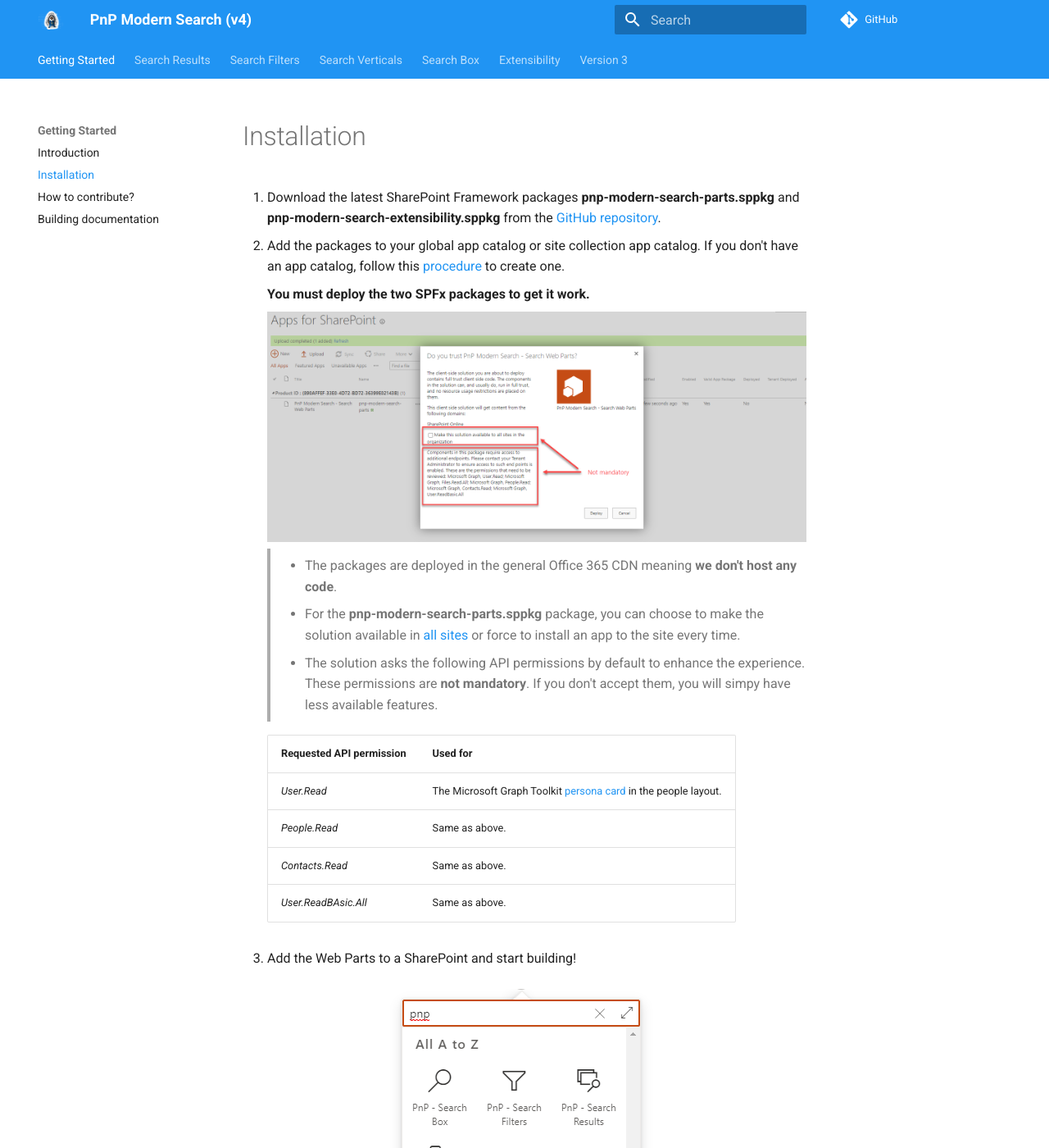
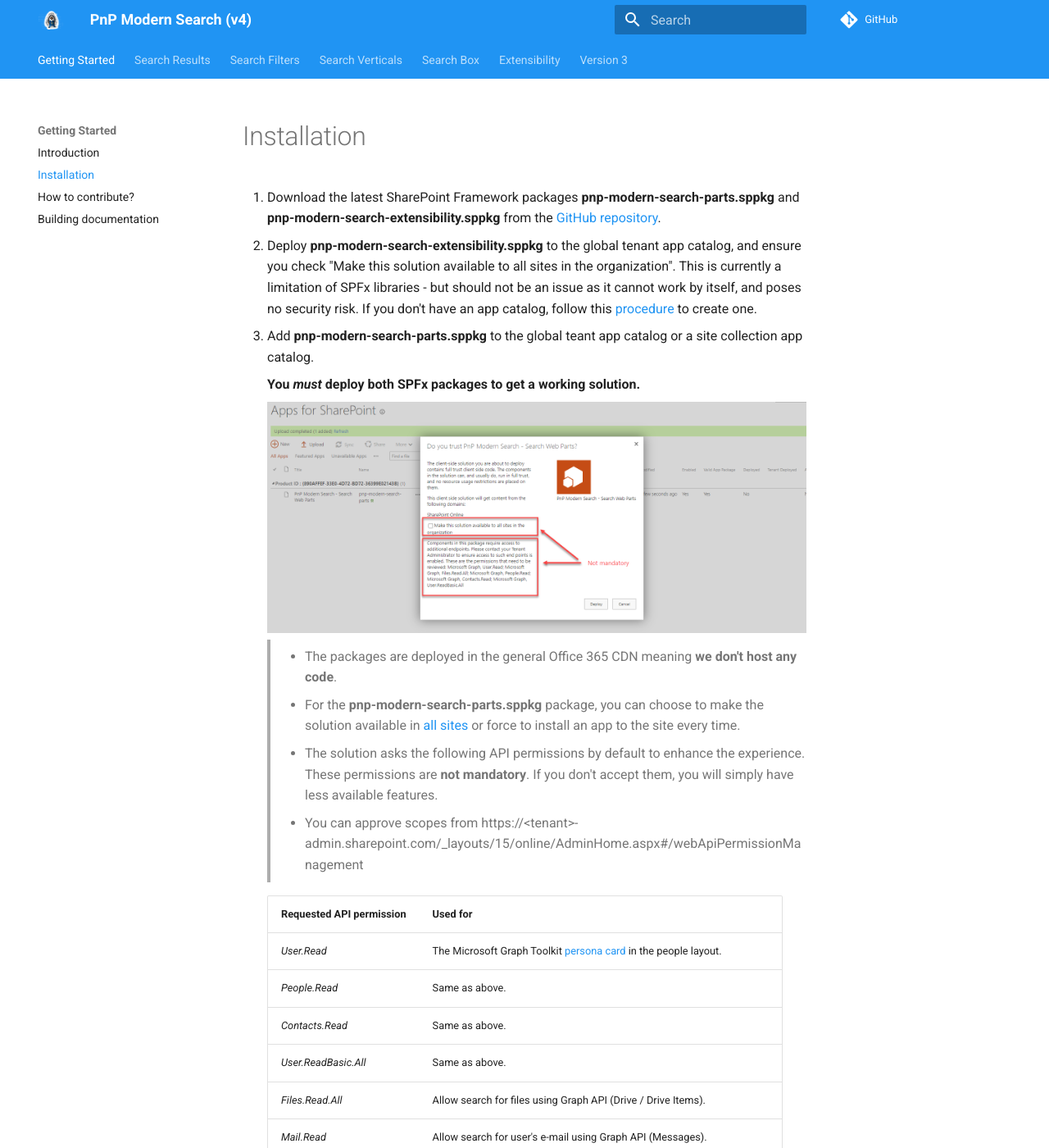
Before and after one commit to dominic5perezd/pnp-modern-search, an MkDocs documentation site: the page built from docs/installation.md, in a window 1280 px wide and 1400 px high. Shown: the whole window at 82% size. Built offline with MkDocs 1.6.1 and Material for MkDocs 9.7.7, drawn with Linux system fonts in a browser that asks for light colours; comment, search, counter and statistics services are not loaded; some of the changed text lies outside the part shown.

Commit message:
Updated install steps Updated to include all graph scopes

```diff
--- a/docs/installation.md
+++ b/docs/installation.md
@@ -1,9 +1,10 @@
 # Installation
 
 1. Download the latest SharePoint Framework packages **pnp-modern-search-parts.sppkg** and **pnp-modern-search-extensibility.sppkg** from the [GitHub repository](https://github.com/microsoft-search/pnp-modern-search/releases).
-2. Add the packages to your global app catalog or site collection app catalog. If you don't have an app catalog, follow this [procedure](https://docs.microsoft.com/en-us/sharepoint/use-app-catalog) to create one.
+2. Deploy **pnp-modern-search-extensibility.sppkg** to the global tenant app catalog, and ensure you check "Make this solution available to all sites in the organization". This is currently a limitation of SPFx libraries - but should not be an issue as it cannot work by itself, and poses no security risk. If you don't have an app catalog, follow this [procedure](https://docs.microsoft.com/en-us/sharepoint/use-app-catalog) to create one.
+2. Add **pnp-modern-search-parts.sppkg** to the global teant app catalog or a site collection app catalog.
 
-    **You must deploy the two SPFx packages to get it work.**
+    **You _must_ deploy both SPFx packages to get a working solution.**
 
     !["App Catalog "](./assets/app_catalog.png){: .center}
 
@@ -11,14 +12,21 @@
 
     > * For the **pnp-modern-search-parts.sppkg** package, you can choose to make the solution available in [all sites](https://docs.microsoft.com/en-us/sharepoint/dev/spfx/tenant-scoped-deployment) or force to install an app to the site every time.
 
-    > * The solution asks the following API permissions by default to enhance the experience. These permissions are **not mandatory**. If you don't accept them, you will simpy have less available features.
+    > * The solution asks the following API permissions by default to enhance the experience. These permissions are **not mandatory**. If you don't accept them, you will simply have less available features.
+
+    > * You can approve scopes from https://&lt;tenant&gt;-admin.sharepoint.com/_layouts/15/online/AdminHome.aspx#/webApiPermissionManagement
 
     | Requested API permission | Used for |
     | -------------- | --------- |
     | _User.Read_ | The Microsoft Graph Toolkit [persona card](https://docs.microsoft.com/en-us/graph/toolkit/components/person-card#microsoft-graph-permissions) in the people layout.  |
     | _People.Read_ | Same as above.
     | _Contacts.Read_ | Same as above.
-    | _User.ReadBAsic.All_ | Same as above.
+    | _User.ReadBasic.All_ | Same as above.
+    | _Files.Read.All_ | Allow search for files using Graph API (Drive / Drive Items).
+    | _Mail.Read_ | Allow search for user's e-mail using Graph API (Messages).
+    | _Calendars.Read_ | Allow search for user's calendar appointments using Graph API (Events).
+    | _Sites.Read.All_ | Allow search for sites using Graph API (Sites / List Items).
+    | _ExternalItem.Read.All_ | Allow search for connector items using Graph API (External Items).
 
 3. Add the Web Parts to a SharePoint and start building!
 
```
Also changed, not shown: 1 other file.
